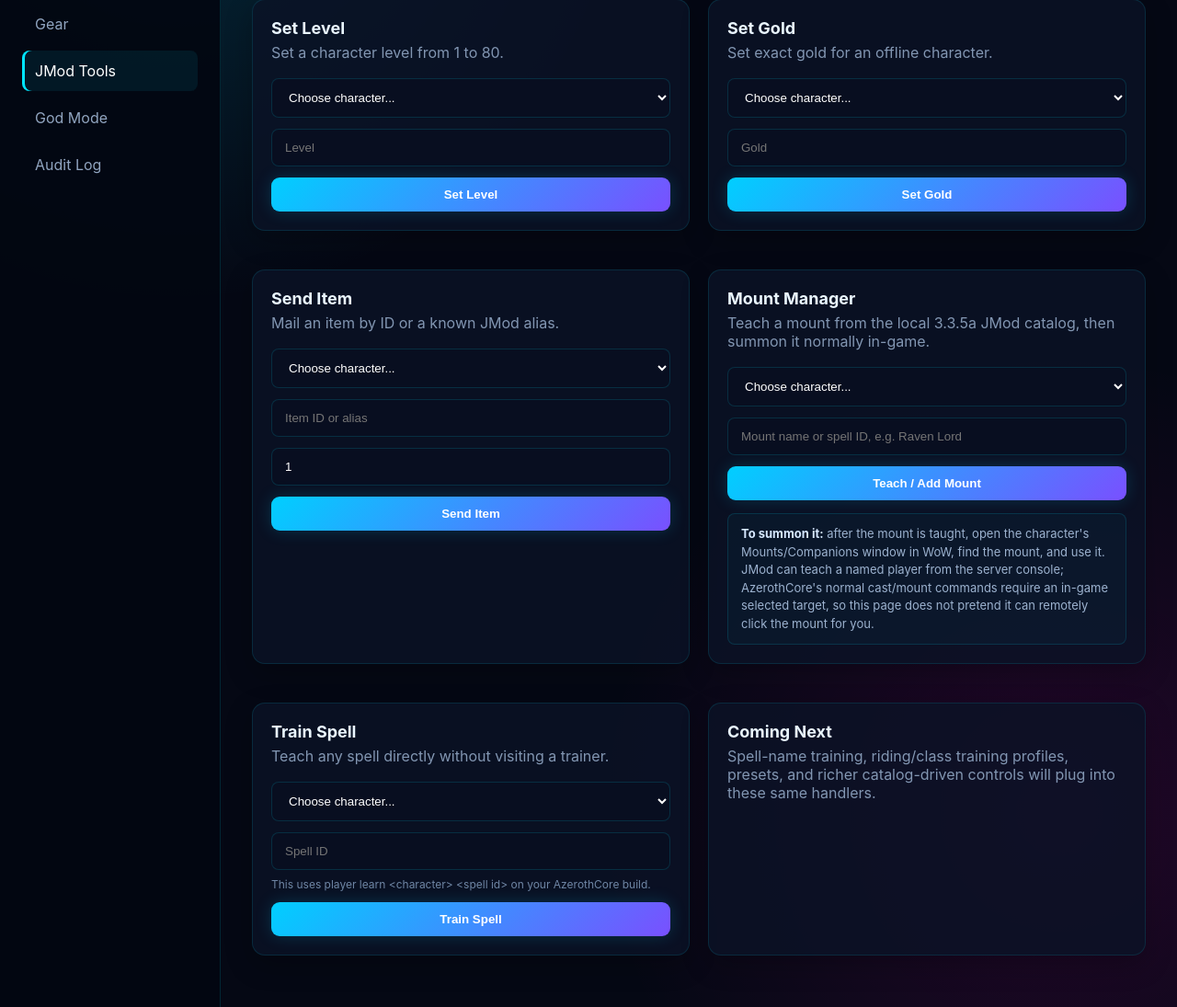
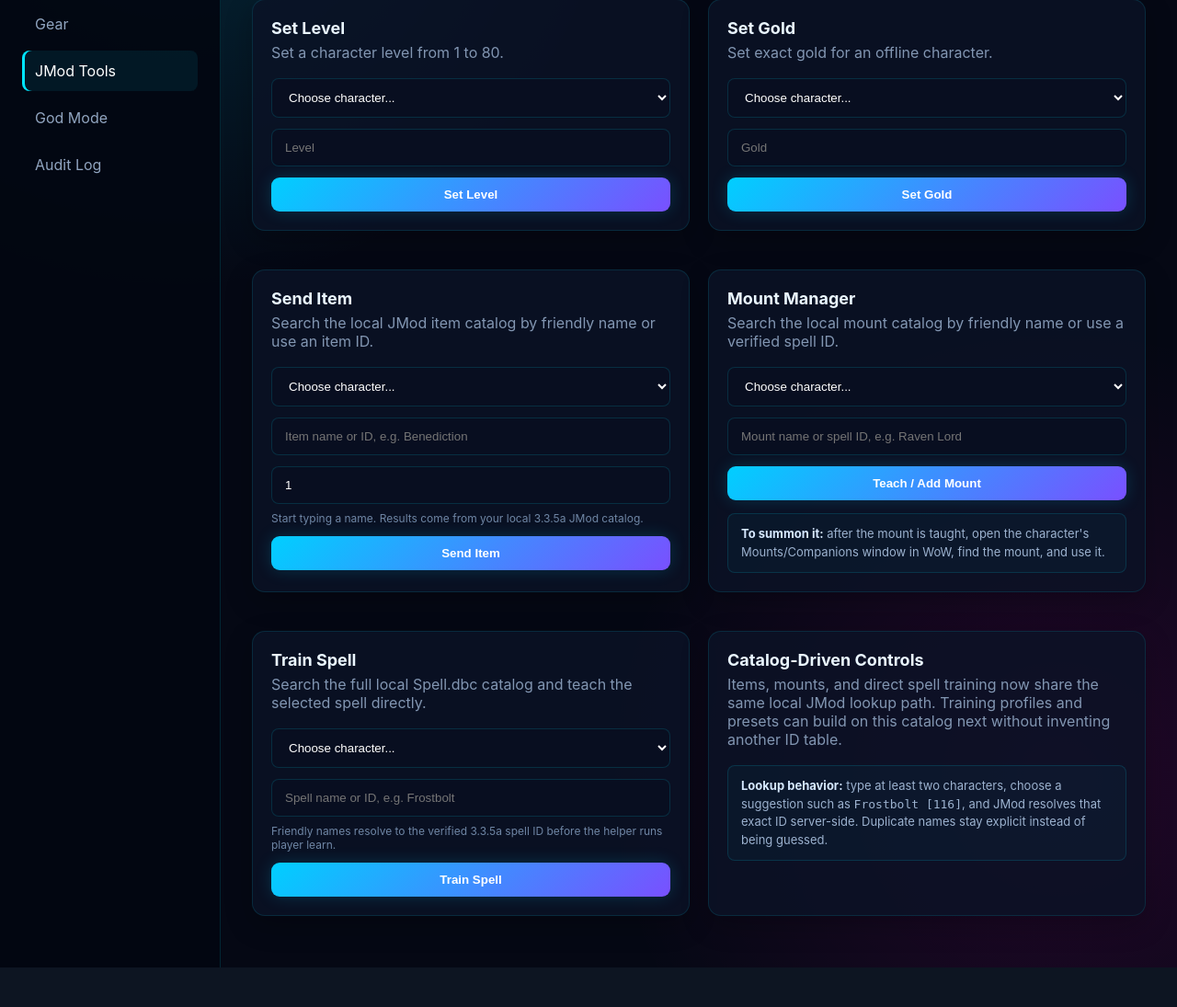
Before and after one commit to J3ST3L2/JMod-WoW, a Python web app: template admin/web/app/templates/jmod_tools.html in a window 1280 px wide. Shown: the part 314-1409 px from the top of the page at 92% size. After the commit the page ends 1366 px from the top, so only its background shows below. Run offline with Jinja, Linux system fonts and the light colour scheme; the template is opened without the code that fills it, so the values that code supplies are empty.

Commit message:
Make JMod item and spell controls catalog driven

```diff
--- a/admin/web/app/templates/jmod_tools.html
+++ b/admin/web/app/templates/jmod_tools.html
@@ -16,8 +16,8 @@
         .result-box pre{padding:0;white-space:pre-wrap}
         .ok-message{color:#4dffc3}.error-message{color:#ff9dbb}
         .hint{font-size:12px;color:#6f86a5;margin-top:-4px}
-        .mount-steps{margin:2px 0 0;padding:12px 14px;border:1px solid rgba(0,225,255,.14);border-radius:8px;background:rgba(0,225,255,.035);color:#9cb2cf;font-size:13px;line-height:1.5}
-        .mount-steps strong{color:#d6e8ff}
+        .catalog-note{margin:2px 0 0;padding:12px 14px;border:1px solid rgba(0,225,255,.14);border-radius:8px;background:rgba(0,225,255,.035);color:#9cb2cf;font-size:13px;line-height:1.5}
+        .catalog-note strong{color:#d6e8ff}
         @media(max-width:900px){.tool-grid{grid-template-columns:1fr}}
     </style>
 </head>
@@ -100,62 +100,103 @@
 
             <section class="panel tool-card">
                 <h2>Send Item</h2>
-                <p>Mail an item by ID or a known JMod alias.</p>
+                <p>Search the local JMod item catalog by friendly name or use an item ID.</p>
                 <form method="post" action="/jmod-tools">
                     <input type="hidden" name="command" value="item">
                     <select name="character" required>
                         <option value="">Choose character...</option>
                         {% for c in characters %}<option value="{{ c.name }}">{{ c.name }}</option>{% endfor %}
                     </select>
-                    <input name="value" placeholder="Item ID or alias" required>
+                    <input class="catalog-lookup" data-catalog-type="item" data-list-id="item-options" name="value" list="item-options" placeholder="Item name or ID, e.g. Benediction" autocomplete="off" required>
+                    <datalist id="item-options"></datalist>
                     <input name="count" type="number" min="1" max="1000" value="1" required>
+                    <div class="hint">Start typing a name. Results come from your local 3.3.5a JMod catalog.</div>
                     <button class="primary-button" type="submit">Send Item</button>
                 </form>
             </section>
 
             <section class="panel tool-card">
                 <h2>Mount Manager</h2>
-                <p>Teach a mount from the local 3.3.5a JMod catalog, then summon it normally in-game.</p>
+                <p>Search the local mount catalog by friendly name or use a verified spell ID.</p>
                 <form method="post" action="/jmod-tools">
                     <input type="hidden" name="command" value="mount">
                     <select name="character" required>
                         <option value="">Choose character...</option>
                         {% for c in characters %}<option value="{{ c.name }}">{{ c.name }}</option>{% endfor %}
                     </select>
-                    <input name="value" list="mount-options" placeholder="Mount name or spell ID, e.g. Raven Lord" autocomplete="off" required>
-                    <datalist id="mount-options">
-                        {% for m in mounts %}
-                            <option value="{{ m.game_id }}">{{ m.name }} [{{ m.game_id }}]</option>
-                        {% endfor %}
-                    </datalist>
+                    <input class="catalog-lookup" data-catalog-type="mount" data-list-id="mount-options" name="value" list="mount-options" placeholder="Mount name or spell ID, e.g. Raven Lord" autocomplete="off" required>
+                    <datalist id="mount-options"></datalist>
                     <button class="primary-button" type="submit">Teach / Add Mount</button>
-                    <div class="mount-steps">
-                        <strong>To summon it:</strong> after the mount is taught, open the character's Mounts/Companions window in WoW, find the mount, and use it. JMod can teach a named player from the server console; AzerothCore's normal cast/mount commands require an in-game selected target, so this page does not pretend it can remotely click the mount for you.
+                    <div class="catalog-note">
+                        <strong>To summon it:</strong> after the mount is taught, open the character's Mounts/Companions window in WoW, find the mount, and use it.
                     </div>
                 </form>
             </section>
 
             <section class="panel tool-card">
                 <h2>Train Spell</h2>
-                <p>Teach any spell directly without visiting a trainer.</p>
+                <p>Search the full local Spell.dbc catalog and teach the selected spell directly.</p>
                 <form method="post" action="/jmod-tools">
                     <input type="hidden" name="command" value="train">
                     <select name="character" required>
                         <option value="">Choose character...</option>
                         {% for c in characters %}<option value="{{ c.name }}">{{ c.name }}</option>{% endfor %}
                     </select>
-                    <input name="value" type="number" min="1" placeholder="Spell ID" required>
-                    <div class="hint">This uses player learn &lt;character&gt; &lt;spell id&gt; on your AzerothCore build.</div>
+                    <input class="catalog-lookup" data-catalog-type="spell" data-list-id="spell-options" name="value" list="spell-options" placeholder="Spell name or ID, e.g. Frostbolt" autocomplete="off" required>
+                    <datalist id="spell-options"></datalist>
+                    <div class="hint">Friendly names resolve to the verified 3.3.5a spell ID before the helper runs player learn.</div>
                     <button class="primary-button" type="submit">Train Spell</button>
                 </form>
             </section>
 
             <section class="panel tool-card">
-                <h2>Coming Next</h2>
-                <p>Spell-name training, riding/class training profiles, presets, and richer catalog-driven controls will plug into these same handlers.</p>
+                <h2>Catalog-Driven Controls</h2>
+                <p>Items, mounts, and direct spell training now share the same local JMod lookup path. Training profiles and presets can build on this catalog next without inventing another ID table.</p>
+                <div class="catalog-note">
+                    <strong>Lookup behavior:</strong> type at least two characters, choose a suggestion such as <code>Frostbolt [116]</code>, and JMod resolves that exact ID server-side. Duplicate names stay explicit instead of being guessed.
+                </div>
             </section>
         </div>
     </main>
 </div>
+
+<script>
+(() => {
+    const timers = new WeakMap();
+
+    async function refreshCatalog(input) {
+        const query = input.value.trim();
+        const list = document.getElementById(input.dataset.listId);
+        if (!list) return;
+        list.innerHTML = "";
+        if (query.length < 2 && !/^\d+$/.test(query)) return;
+
+        try {
+            const params = new URLSearchParams({type: input.dataset.catalogType, q: query});
+            const response = await fetch(`/jmod-tools/catalog-search?${params.toString()}`, {headers: {"Accept": "application/json"}});
+            if (!response.ok) return;
+            const payload = await response.json();
+            for (const row of payload.results || []) {
+                const option = document.createElement("option");
+                option.value = `${row.name} [${row.id}]`;
+                const details = [];
+                if (row.rank) details.push(row.rank);
+                if (row.level) details.push(`Level ${row.level}`);
+                option.label = details.length ? `${row.name} [${row.id}] - ${details.join(" · ")}` : `${row.name} [${row.id}]`;
+                list.appendChild(option);
+            }
+        } catch (_) {
+            // Lookup failure should not block manual numeric IDs.
+        }
+    }
+
+    for (const input of document.querySelectorAll(".catalog-lookup")) {
+        input.addEventListener("input", () => {
+            clearTimeout(timers.get(input));
+            timers.set(input, setTimeout(() => refreshCatalog(input), 180));
+        });
+    }
+})();
+</script>
 </body>
 </html>
```
